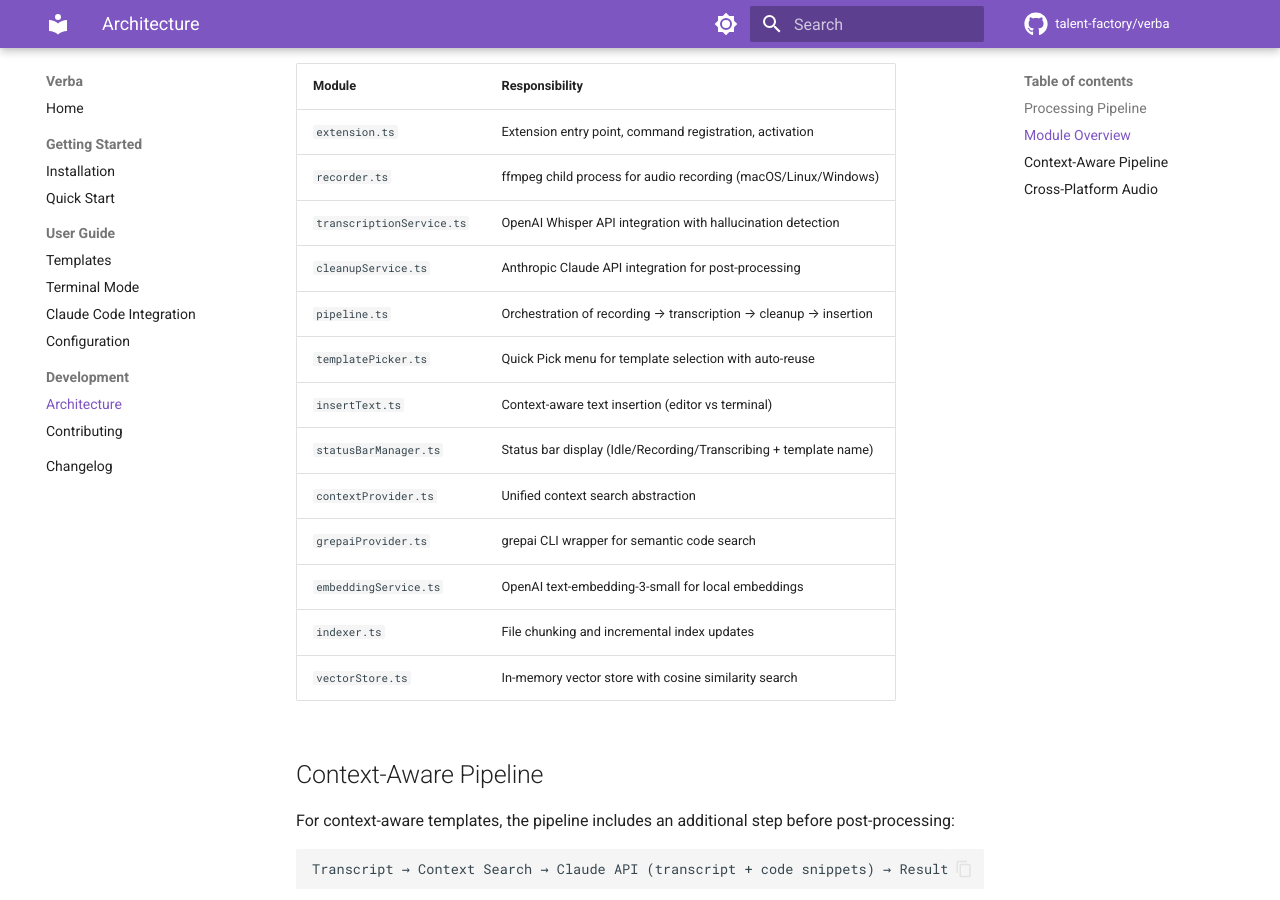
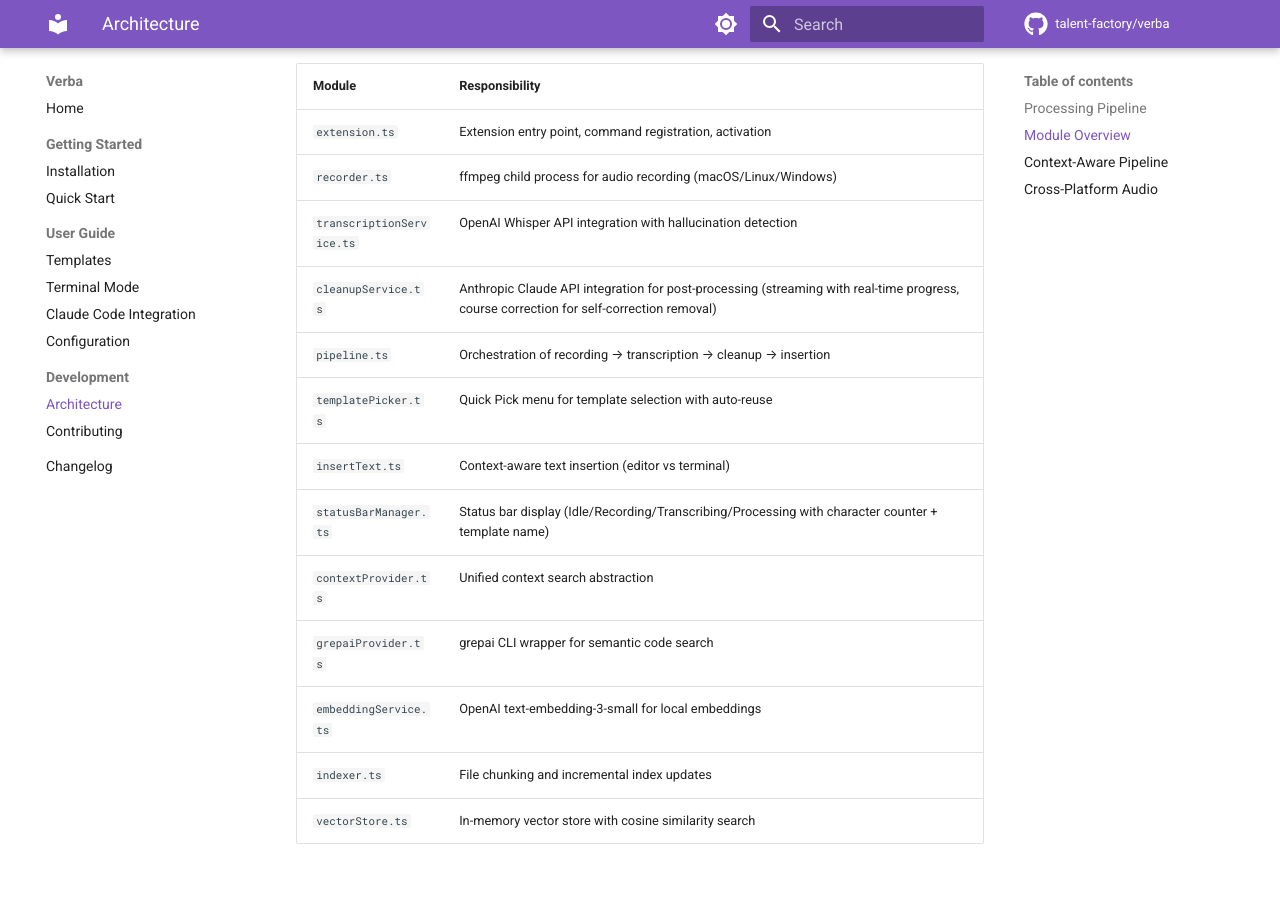
Before and after one commit to talent-factory/verba, an MkDocs documentation site: the page built from docs/development/architecture.md, in a window 1280 px wide and 900 px high, scrolled down 602 px. Built offline with MkDocs 1.6.1 and Material for MkDocs 9.7.7, drawn with Linux system fonts in a browser that asks for light colours; comment, search, counter and statistics services are not loaded.

Commit message:
📚 docs: Streaming Post-Processing und Course Correction in Dokumentation nachtragen
Aktualisiert CLAUDE.md, CHANGELOG.md, README.md, docs/guide/templates.md
und docs/development/architecture.md mit den beiden neuen Features:
- Streaming Post-Processing mit Echtzeit-Fortschrittsanzeige
- Course Correction fuer automatische Selbstkorrektur-Entfernung

```diff
--- a/docs/development/architecture.md
+++ b/docs/development/architecture.md
@@ -21,11 +21,11 @@
 | `extension.ts` | Extension entry point, command registration, activation |
 | `recorder.ts` | ffmpeg child process for audio recording (macOS/Linux/Windows) |
 | `transcriptionService.ts` | OpenAI Whisper API integration with hallucination detection |
-| `cleanupService.ts` | Anthropic Claude API integration for post-processing |
+| `cleanupService.ts` | Anthropic Claude API integration for post-processing (streaming with real-time progress, course correction for self-correction removal) |
 | `pipeline.ts` | Orchestration of recording → transcription → cleanup → insertion |
 | `templatePicker.ts` | Quick Pick menu for template selection with auto-reuse |
 | `insertText.ts` | Context-aware text insertion (editor vs terminal) |
-| `statusBarManager.ts` | Status bar display (Idle/Recording/Transcribing + template name) |
+| `statusBarManager.ts` | Status bar display (Idle/Recording/Transcribing/Processing with character counter + template name) |
 | `contextProvider.ts` | Unified context search abstraction |
 | `grepaiProvider.ts` | grepai CLI wrapper for semantic code search |
 | `embeddingService.ts` | OpenAI text-embedding-3-small for local embeddings |
```
Also changed, not shown: CHANGELOG.md (+3 -0 lines), CLAUDE.md (+4 -2 lines), README.md (+3 -1 lines), docs/guide/templates.md (+6 -0 lines).
